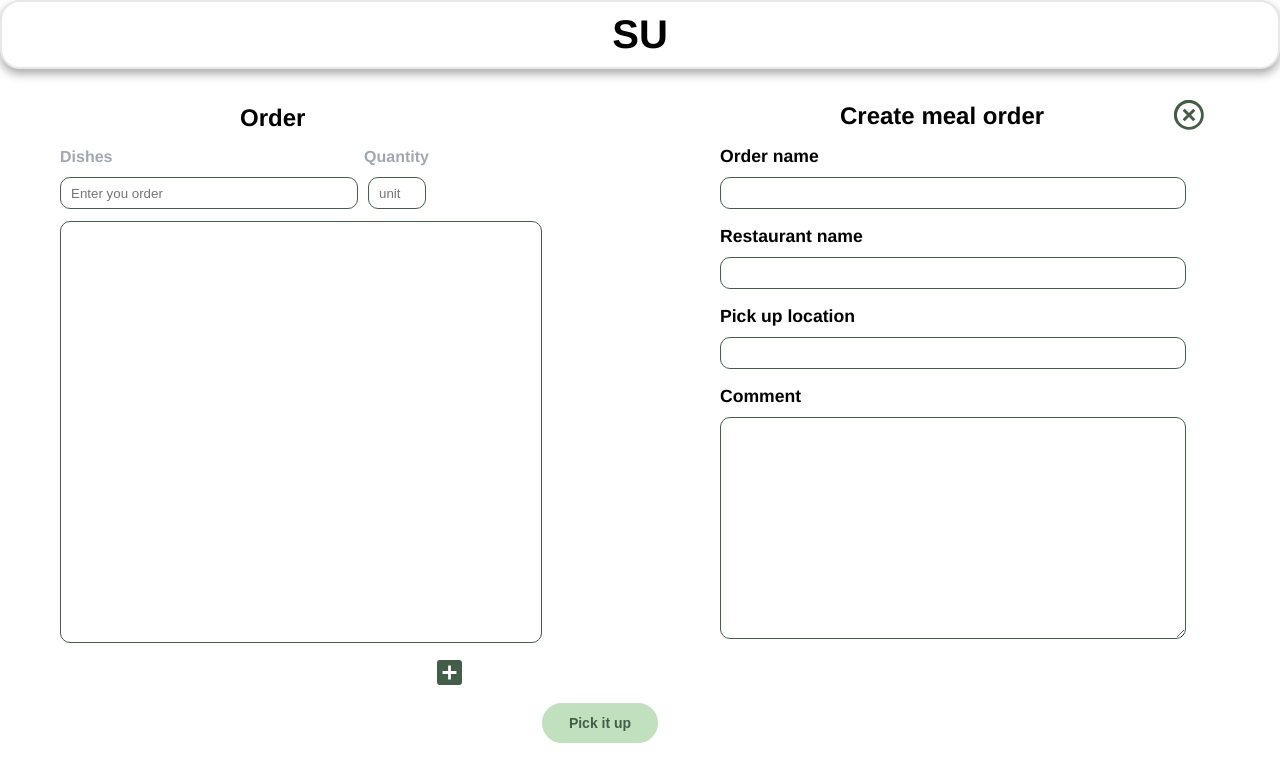
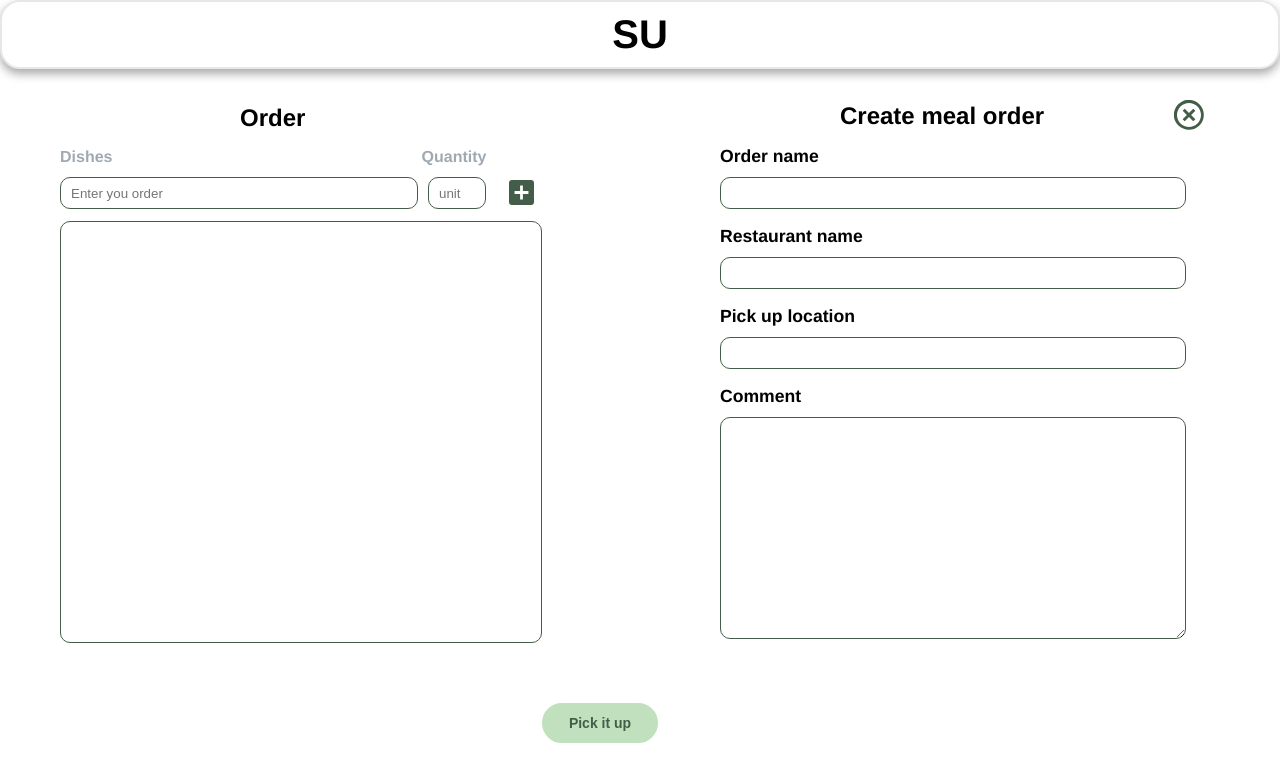
Before and after one commit to Green-Teaz123/Green_, a React (Create React App) app: page /create in a window 1280 px wide. Shown: the top 782 px of the page. Built offline with nearby package versions, Linux system fonts and the light colour scheme.

Commit message:
Tiger Boom

```diff
--- a/src/styles/createOrder.css
+++ b/src/styles/createOrder.css
@@ -199,14 +199,14 @@
         font-size: 100%;
     }
     .add-order .add-order-header #p2{
-        margin-right: 20%;
+        margin-right: 6%;
         margin-top: -18%;
         font-size: 100%;
     }
     .gen-dishes .dishe-name{
         margin-left: 5%;
         margin-top: -80%;
-        width: 23%;
+        width: 28%;
     }
     .gen-dishes .quantity{
         margin-top: -80%;
@@ -218,4 +218,8 @@
         width: 40%;
         height: 420px;
     }
+    .gen-dishes .btn-add{
+        margin-top: -80%;
+        margin-left: 1%;
+    }
 }
```
